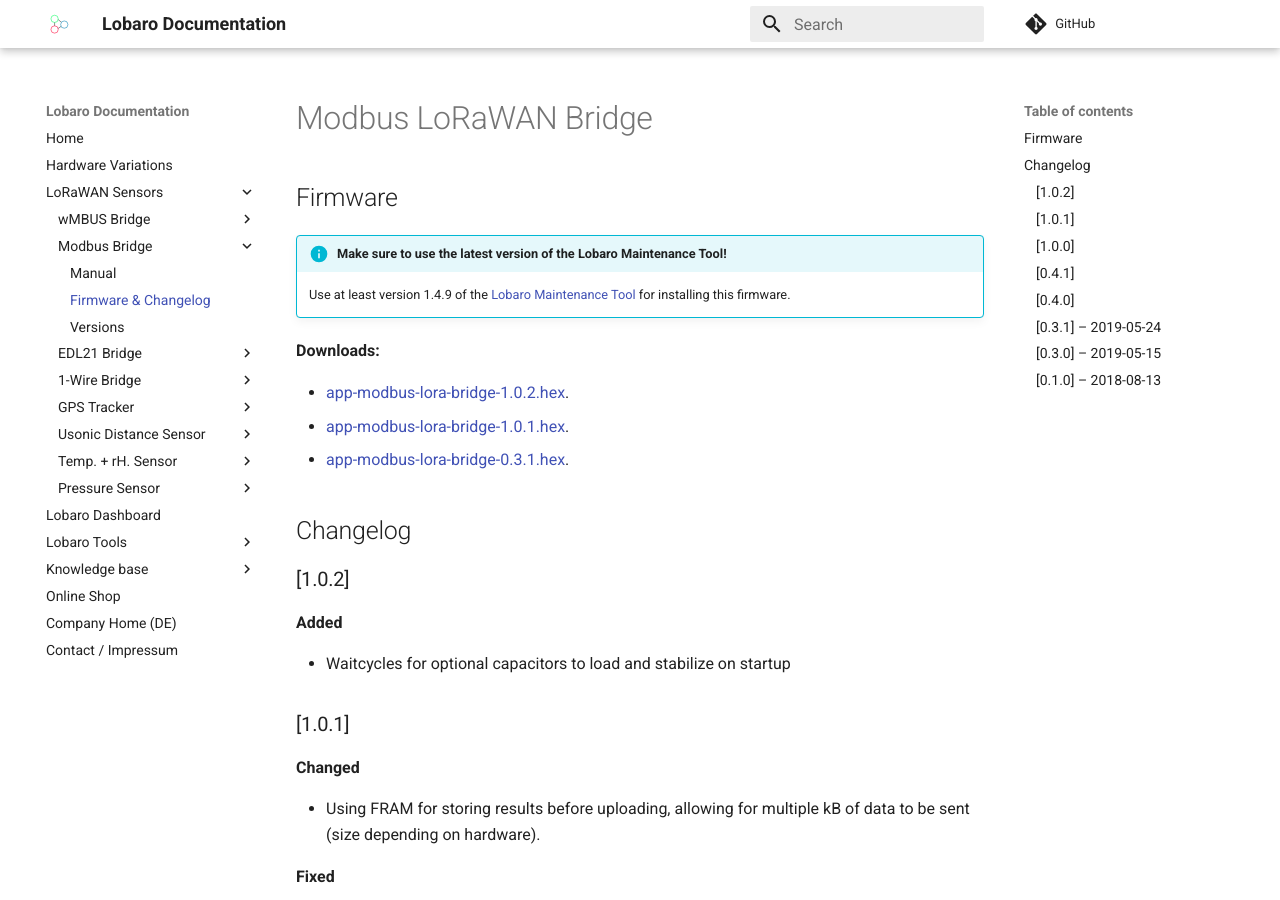
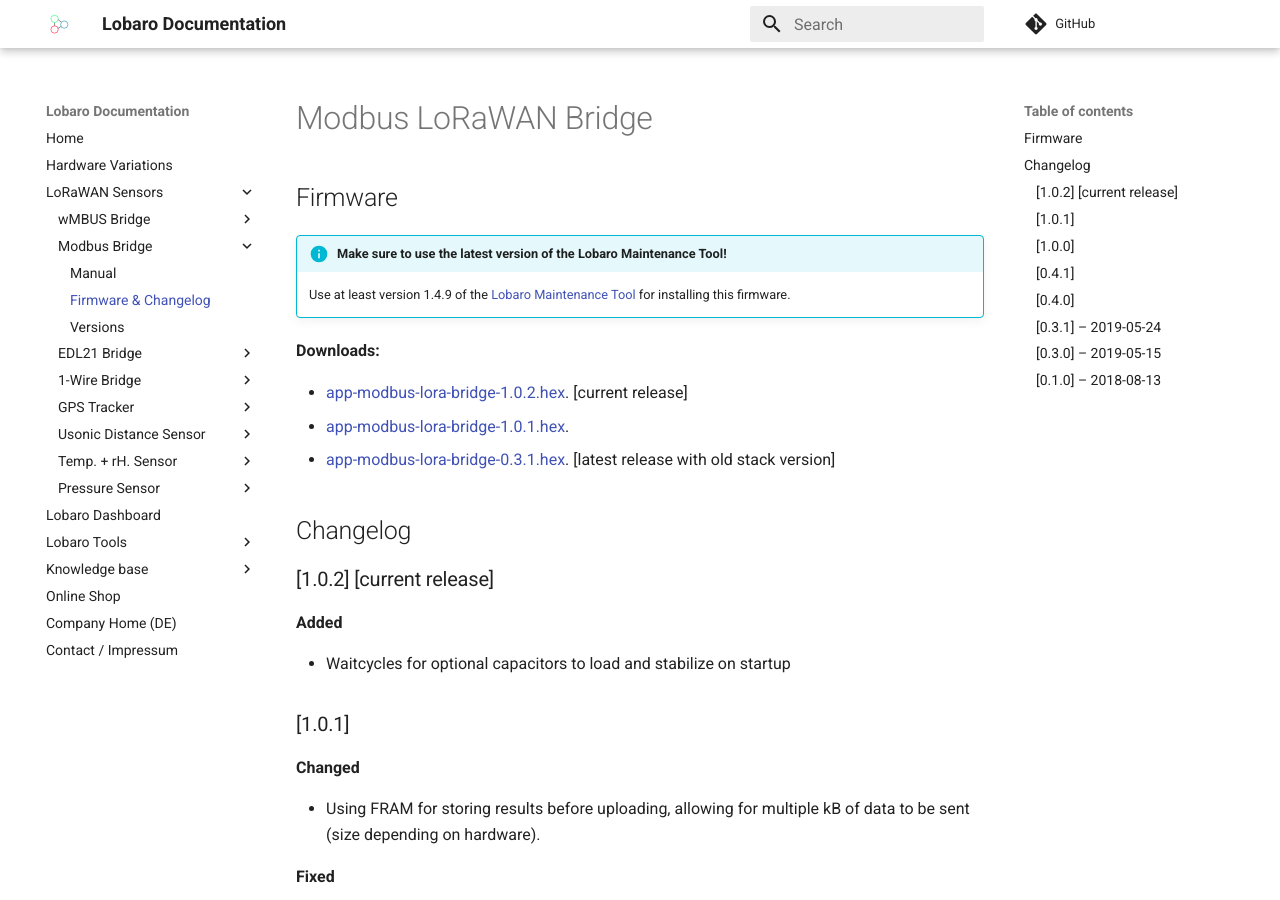
Before and after one commit to Lobaro/docs, an MkDocs documentation site: the page built from docs/lorawan-sensors/modbus-lorawan/firmware.md, in a window 1280 px wide and 900 px high. Built offline with MkDocs 1.6.1 and Material for MkDocs 9.7.7, drawn with Linux system fonts in a browser that asks for light colours; a script that is not in the unit is left out; comment, search, counter and statistics services are not loaded.

Commit message:
marked current release for modbus

```diff
--- a/docs/lorawan-sensors/modbus-lorawan/firmware.md
+++ b/docs/lorawan-sensors/modbus-lorawan/firmware.md
@@ -8,13 +8,13 @@
 
 **Downloads:**
 
-* [app-modbus-lora-bridge-1.0.2.hex](firmware/app-modbus-lora-bridge-1.0.2.hex).
+* [app-modbus-lora-bridge-1.0.2.hex](firmware/app-modbus-lora-bridge-1.0.2.hex). [current release]
 * [app-modbus-lora-bridge-1.0.1.hex](firmware/app-modbus-lora-bridge-1.0.1.hex).
-* [app-modbus-lora-bridge-0.3.1.hex](firmware/app-modbus-lora-bridge-0.3.1.hex).
+* [app-modbus-lora-bridge-0.3.1.hex](firmware/app-modbus-lora-bridge-0.3.1.hex). [latest release with old stack version]
 
 ## Changelog
 
-### [1.0.2]
+### [1.0.2] [current release]
 **Added**
 
 - Waitcycles for optional capacitors to load and stabilize on startup
```
